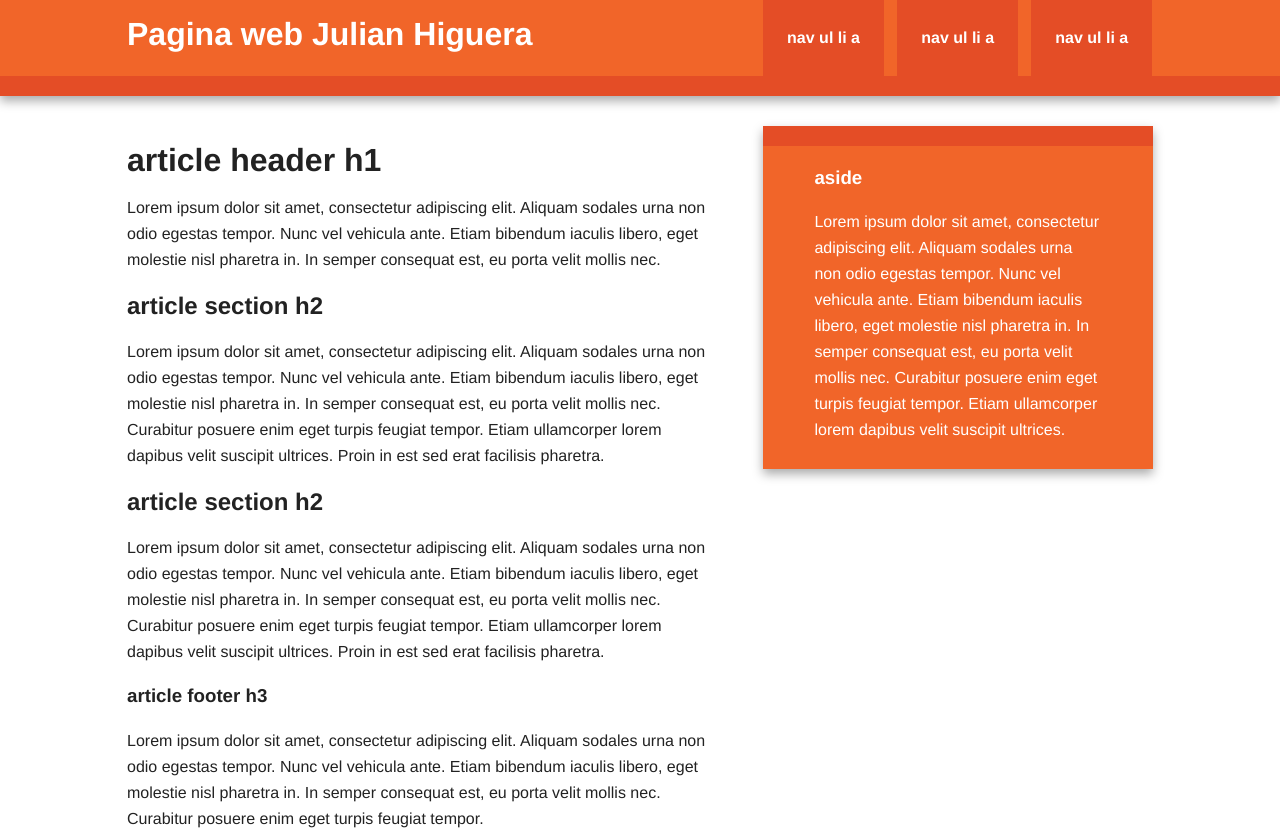
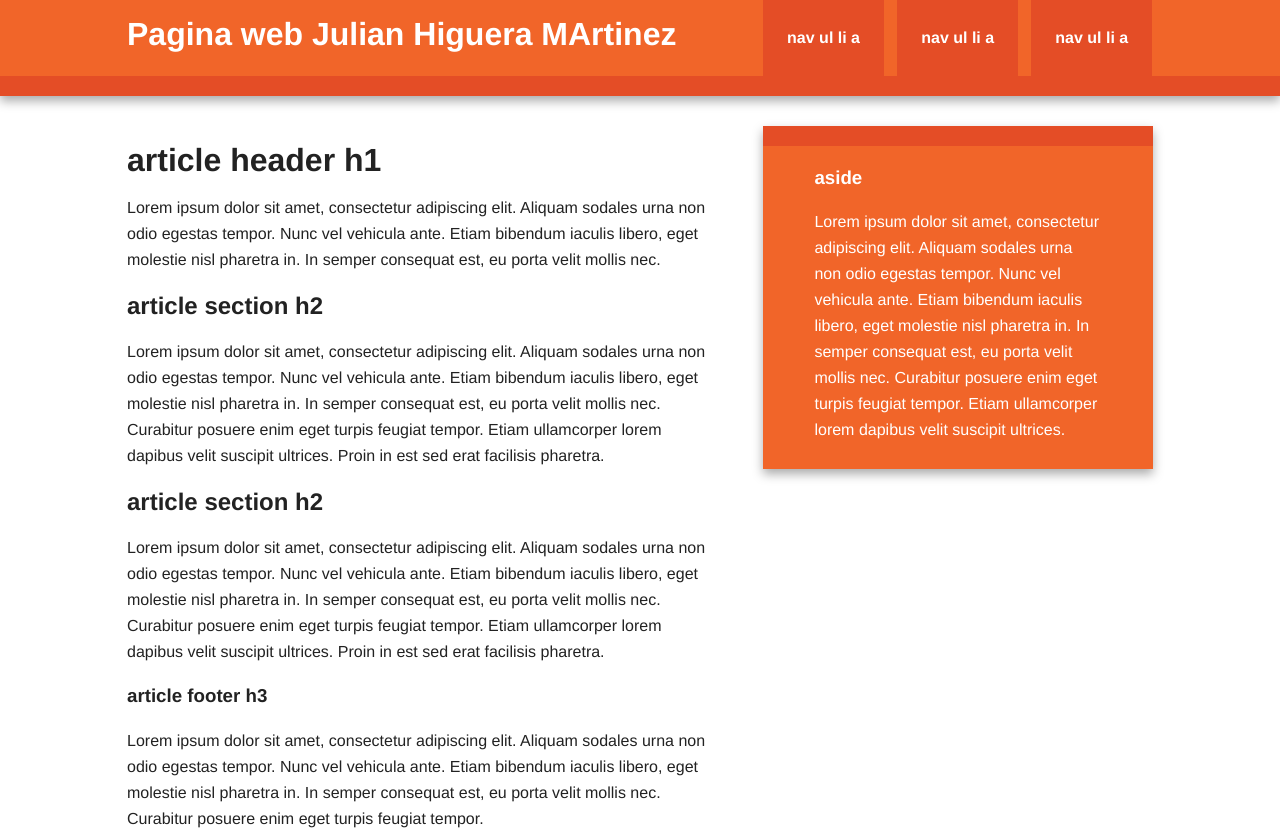
Before and after one commit to julianhiguera/initializr, a plain HTML site: page index.html in a window 1280 px wide. Shown: the top 835 px of the page. Drawn offline with nearby package versions, Linux system fonts and the light colour scheme.

Commit message:
Ajuste el titulo de la pagina web

```diff
--- a/index.html
+++ b/index.html
@@ -27,7 +27,7 @@
 
     <div class="header-container">
         <header class="wrapper clearfix">
-            <h1 class="title">Pagina web Julian Higuera</h1>
+            <h1 class="title">Pagina web Julian Higuera MArtinez</h1>
             <nav>
                 <ul>
                     <li><a href="#">nav ul li a</a></li>
@@ -45,7 +45,8 @@
                 <header>
                     <h1>article header h1</h1>
                     <p>Lorem ipsum dolor sit amet, consectetur adipiscing elit. Aliquam sodales urna non odio egestas tempor. Nunc vel vehicula ante. Etiam bibendum iaculis libero, eget molestie nisl pharetra in. In semper consequat est, eu porta velit mollis
-                        nec.</p>
+                        nec.
+                    </p>
                 </header>
                 <section>
                     <h2>article section h2</h2>
```
Also changed, not shown: 1 other file.
